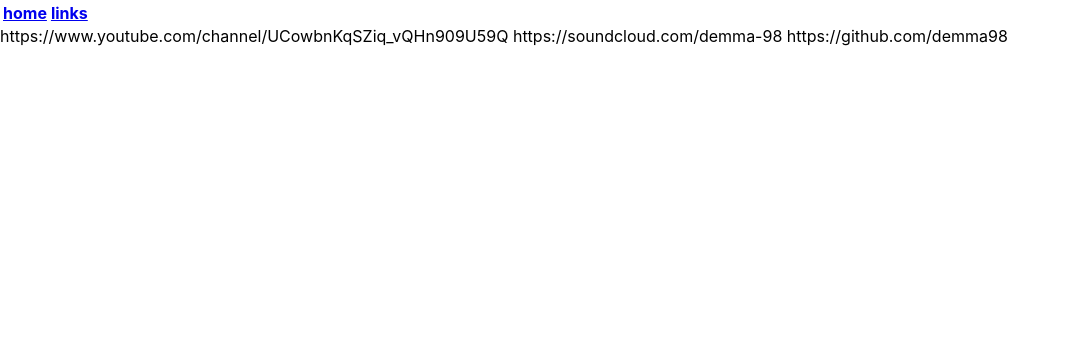
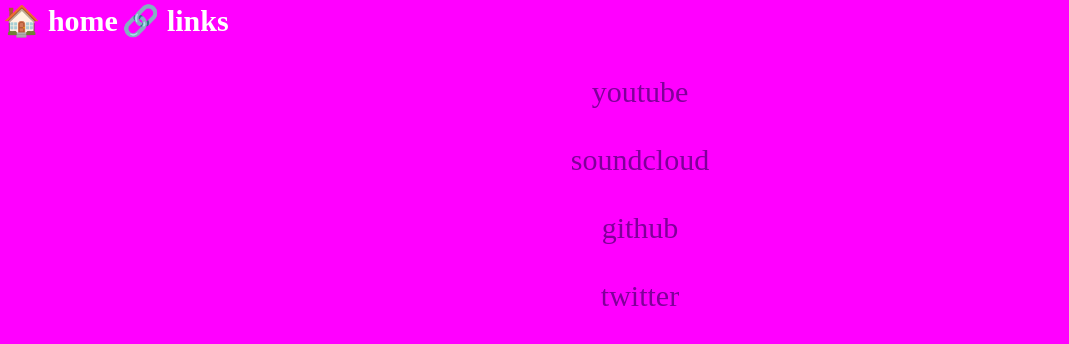
Before and after one commit to demma98/demma98.github.io, a React (Create React App) app: page /#/links in a window 1280 px wide. Shown: the top 344 px of the page, without its empty margins (0-1069 px from the left). Built offline with nearby package versions, Linux system fonts and the light colour scheme.

Commit message:
make it look good

```diff
--- a/src/App.css
+++ b/src/App.css
@@ -1,38 +1,54 @@
 .App {
+  height: 100vh;
+  font-size: 30px;
   text-align: center;
+  font-family: Consoles;
+  background-color: #FF00FF;
 }
 
-.App-logo {
-  height: 40vmin;
-  pointer-events: none;
+.navbar {
+  align-self: center;
+  font-family: Consoles;
+}
+.nav_link {
+  color: #FFFFFF;
+  border-radius: 5px;
+  text-decoration: none;
+  transition: background-color 2s ease-out 100ms, color 2s ease-out 100ms;
+}
+.nav_link:hover {
+  color :#c500c5;
+  background-color :#ffb8ff;
 }
 
-@media (prefers-reduced-motion: no-preference) {
-  .App-logo {
-    animation: App-logo-spin infinite 20s linear;
-  }
+.home{
+  color:#7f0099;
 }
 
-.App-header {
-  background-color: #282c34;
-  min-height: 100vh;
-  display: flex;
-  flex-direction: column;
-  align-items: center;
-  justify-content: center;
-  font-size: calc(10px + 2vmin);
-  color: white;
+.link, .link_youtube, .link_soundcloud, .link_github, .link_twitter {
+  padding: 15px;
+  color:#7f0099;
+  font-size: 30px;
+  border-radius: 25px;
+  text-decoration: none;
+  transition: background-color 2s ease-out 100ms, color 2s ease-out 100ms, font-size 1s ease-out 10ms;
 }
-
-.App-link {
-  color: #61dafb;
+.link:hover, .link_youtube:hover, .link_soundcloud:hover, .link_github:hover, .link_twitter:hover {
+  font-size: 40px;
 }
-
-@keyframes App-logo-spin {
-  from {
-    transform: rotate(0deg);
-  }
-  to {
-    transform: rotate(360deg);
-  }
+.link_youtube:hover{
+  color:#FFFFFF;
+  background-color:#FF0000;
 }
+.link_soundcloud:hover{
+  color:#FFFFFF;
+  background-color:#F26F23;
+}
+.link_github:hover{
+  color:#fafbfc;
+  background-color:#24292e;
+}
+.link_twitter:hover{
+  color:#F5F8FA;
+  background-color:#1DA1F2;
+}
--- a/src/App.js
+++ b/src/App.js
@@ -3,9 +3,9 @@
 
 function App() {
   return (
-    <>
+    <div className='App'>
       <Paths></Paths>
-    </>
+    </div>
   );
 }
 
--- a/src/comps/Home.js
+++ b/src/comps/Home.js
@@ -4,8 +4,12 @@
     return(
         <>
         <Navbar></Navbar>
-        im demma
-        i make stuff
+        <div className="home">
+            <br />
+            im demma
+            <br />
+            i make stuff
+        </div>
         </>
     )
 }
--- a/src/comps/Links.js
+++ b/src/comps/Links.js
@@ -4,9 +4,25 @@
     return(
         <>
         <Navbar></Navbar>
-        https://www.youtube.com/channel/UCowbnKqSZiq_vQHn909U59Q
-        https://soundcloud.com/demma-98
-        https://github.com/demma98
+        <br />
+        <div className="links_container">
+            <div>
+                <a href="https://www.youtube.com/channel/UCowbnKqSZiq_vQHn909U59Q" className="link_youtube">youtube</a>
+            </div>
+            <br />
+            <div>
+                <a href="https://soundcloud.com/demma-98" className="link_soundcloud">soundcloud</a>
+            </div>
+            <br />
+            <div>
+                <a href="https://github.com/demma98" className="link_github">github</a>
+            </div>
+            <br />
+            <div>
+                <a href="https://twitter.com/demma_98" className="link_twitter">twitter</a>
+            </div>
+            <br />
+        </div>
         </>
     )
 }
--- a/src/comps/Navbar.js
+++ b/src/comps/Navbar.js
@@ -2,25 +2,24 @@
 
 const Navbar = () => {
     return(
-        <>
-        <div>
+        <div className="navbar">
             <table>
+            <tbody>
                 <tr>
                     <th>
-                        <Link to='/'>
-                            home
+                        <Link to='/' className="nav_link">
+                            🏠 home
                         </Link>
                     </th>
                     <th>
-                        <Link to='/links'>
-                            links
+                        <Link to='/links' className="nav_link">
+                            🔗 links
                         </Link>
                     </th>
                 </tr>
-
+            </tbody>
             </table>
         </div>
-        </>
     )
 }
 
```
